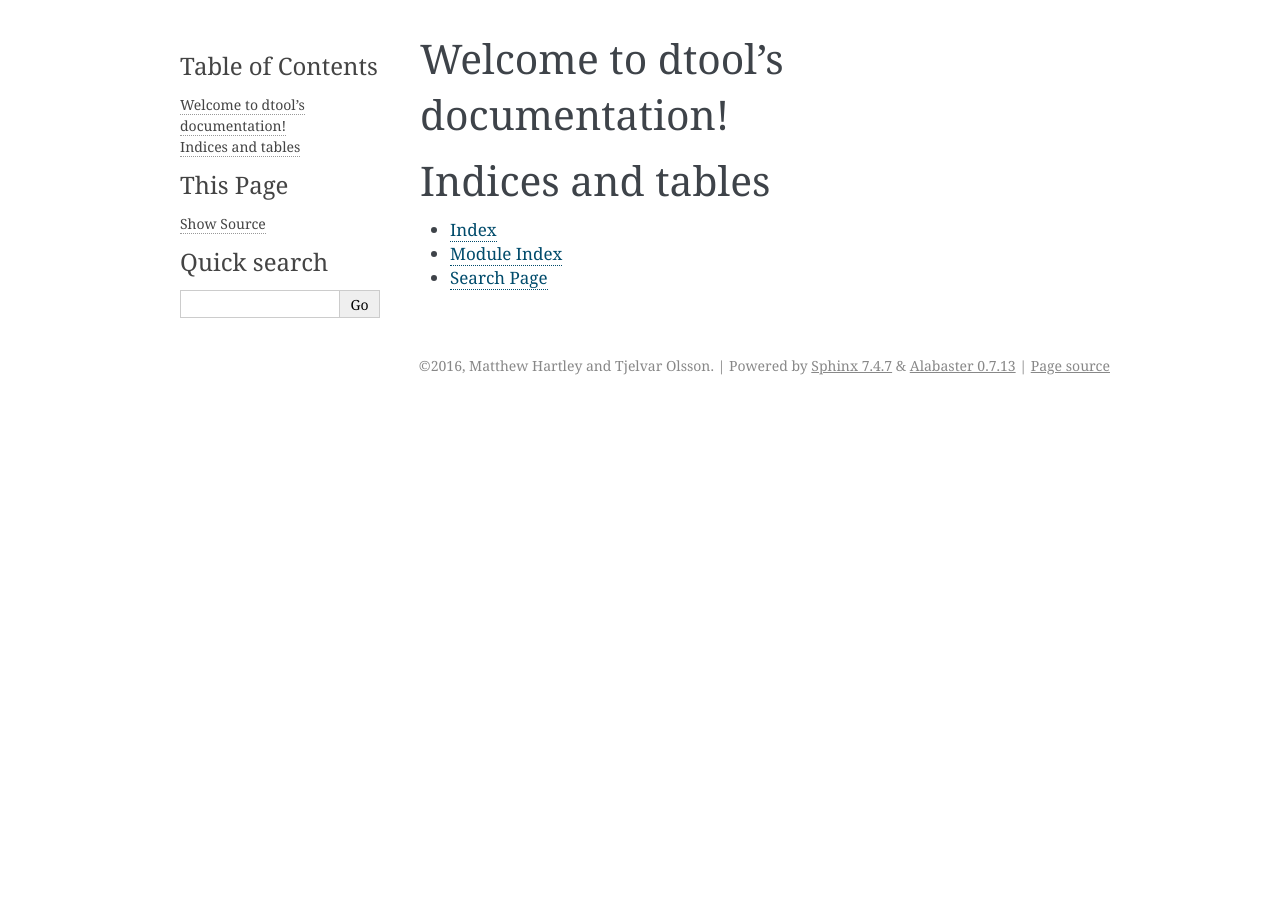
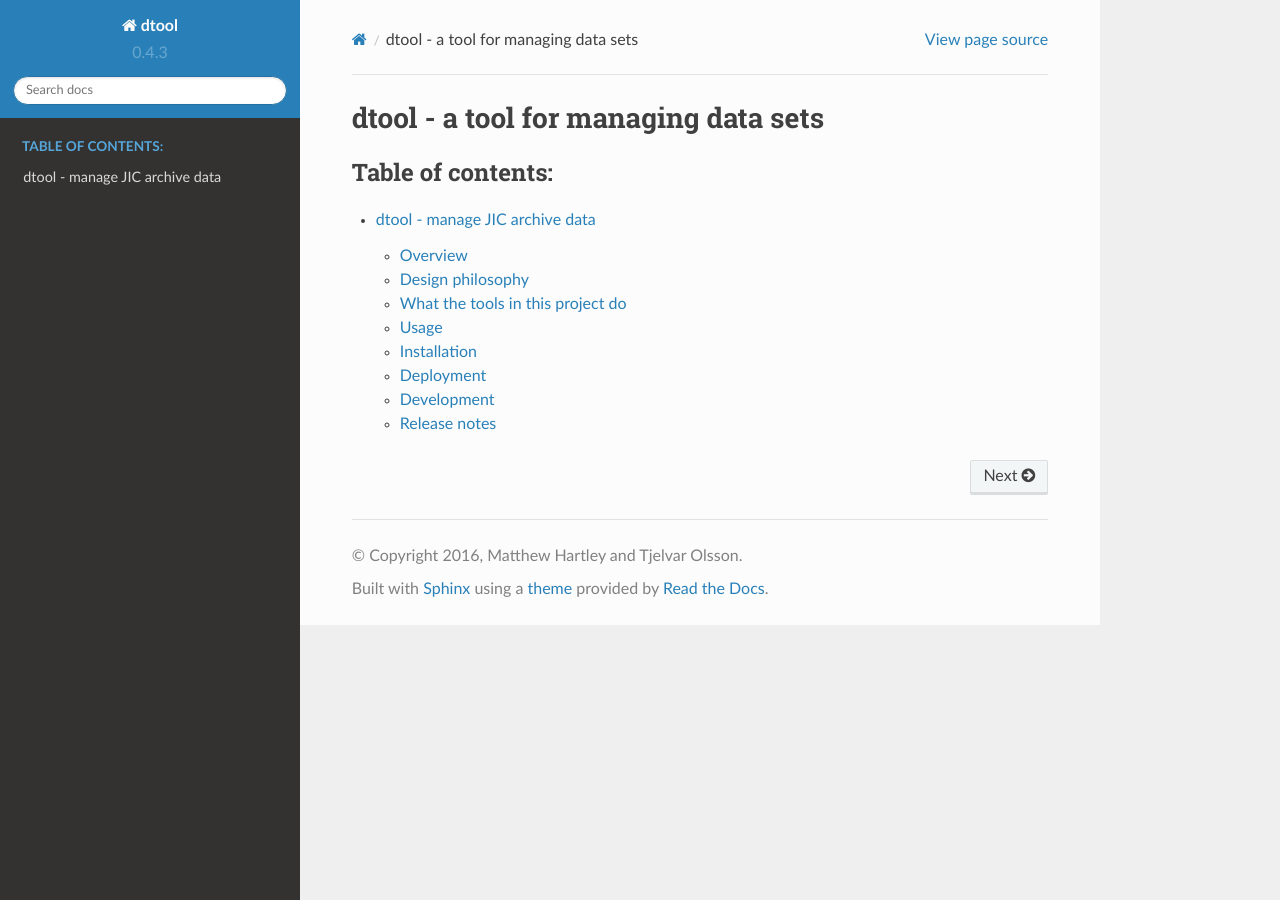
Before and after one commit to JIC-CSB/dtool, a Sphinx documentation site: the page built from docs/source/index.rst, in a window 1280 px wide. Built offline with Sphinx 7.4.7 and the Read the Docs theme 2.0.0, drawn with Linux system fonts in a browser that asks for light colours.

Commit message:
Include readme and add rtd theme

```diff
--- a/docs/source/conf.py
+++ b/docs/source/conf.py
@@ -16,7 +16,7 @@
 # add these directories to sys.path here. If the directory is relative to the
 # documentation root, use os.path.abspath to make it absolute, like shown here.
 #
-# import os
+import os
 # import sys
 # sys.path.insert(0, os.path.abspath('.'))
 
@@ -85,7 +85,18 @@
 # The theme to use for HTML and HTML Help pages.  See the documentation for
 # a list of builtin themes.
 #
-html_theme = 'alabaster'
+html_theme = 'default'
+
+# Set the readthedocs theme.
+on_rtd = os.environ.get('READTHEDOCS', None) == 'True'
+
+if not on_rtd:  # only import and set the theme if we're building docs locally
+    print('using readthedocs theme...')
+    import sphinx_rtd_theme
+    html_theme = 'sphinx_rtd_theme'
+    html_theme_path = [sphinx_rtd_theme.get_html_theme_path()]
+# otherwise, readthedocs.org uses their theme by default, so no need to specify
+# it
 
 # Theme options are theme-specific and customize the look and feel of a theme
 # further.  For a list of options available for each theme, see the
--- a/docs/source/index.rst
+++ b/docs/source/index.rst
@@ -1,20 +1,8 @@
-.. dtool documentation master file, created by
-   sphinx-quickstart on Tue Dec 20 10:37:50 2016.
-   You can adapt this file completely to your liking, but it should at least
-   contain the root `toctree` directive.
-
-Welcome to dtool's documentation!
-=================================
+dtool - a tool for managing data sets
+=====================================
 
 .. toctree::
    :maxdepth: 2
-   :caption: Contents:
+   :caption: Table of contents:
 
-
-
-Indices and tables
-==================
-
-* :ref:`genindex`
-* :ref:`modindex`
-* :ref:`search`
+   readme.rst
--- /dev/null
+++ b/docs/source/readme.rst
@@ -0,0 +1 @@
+.. include:: ../../README.rst
```
